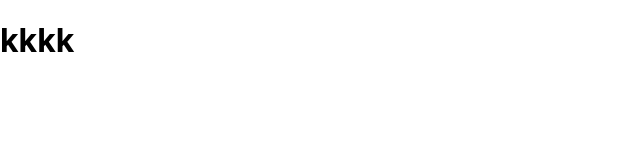
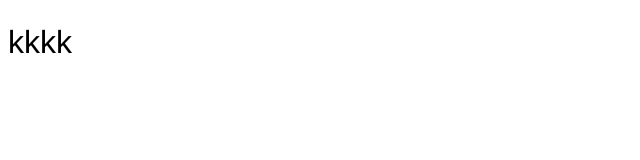
Before and after one commit to mateuszkornecki/ghostwriter, a React (Create React App) app: page / in a window 1280 px wide. Shown: the top 160 px of the page, without its empty margins (0-640 px from the left). Built offline with nearby package versions, Linux system fonts and the light colour scheme.

Commit message:
feat: added styles for imported text

```diff
--- a/src/index.css
+++ b/src/index.css
@@ -1,13 +1,5 @@
-body {
-margin: 0;
-  font-family: -apple-system, BlinkMacSystemFont, 'Segoe UI', 'Roboto', 'Oxygen',
-    'Ubuntu', 'Cantarell', 'Fira Sans', 'Droid Sans', 'Helvetica Neue',
-    sans-serif;
-  -webkit-font-smoothing: antialiased;
-  -moz-osx-font-smoothing: grayscale;
+h1 {
+  font-family: Helvetica;
+  line-height: 135%;
+  font-weight: lighter;
 }
-
-code {
-  font-family: source-code-pro, Menlo, Monaco, Consolas, 'Courier New',
-    monospace;
-}
```
